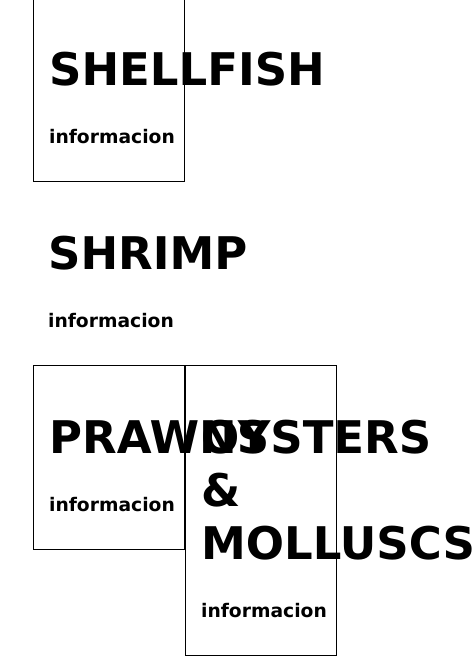
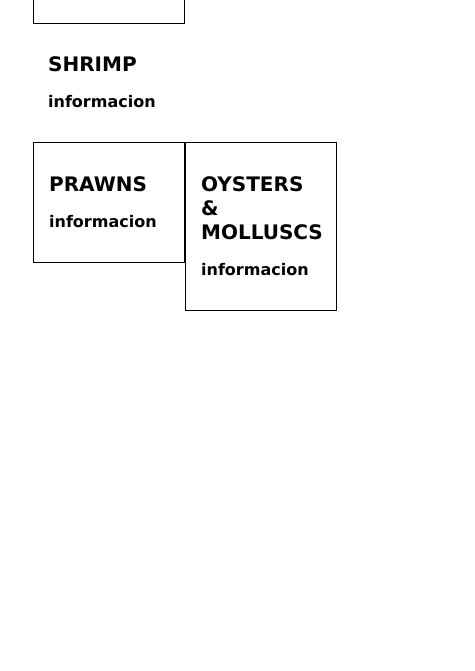
Before and after one commit to AngelRoEst/Practica-3.1, a plain HTML site: page index.html in a window 390 px wide. Shown: the part 854-1525 px from the top of the page, 475 px wide, since content can reach past the window. After the commit the page ends 1180 px from the top, so only its background shows below. Drawn offline with Linux system fonts and the light colour scheme.

Commit message:
media querie para resolucion <720

```diff
--- a/style.css
+++ b/style.css
@@ -25,15 +25,27 @@
 }
 
 @media (max-width: 768px) {
-    h1 {
-      font-size: 30px;
+    .col-6-cuerpo {
+        padding: 10px;
     }
-    .pagina {
-      padding-left: 5px;
-      padding-right: 5px;
+
+    .col-4-wholefish h1,
+    .col-5-filletfish h1,
+    .col-10-shellfish h1,
+    .col-7-shrimp h1,
+    .col-8-prawns h1,
+    .col-9-oysters-molluscs h1 {
+        font-size: 20px;
+        margin-bottom: 10px;
     }
-    .header-medium {
-      padding: 2px 3%;
+
+    .col-4-wholefish h3,
+    .col-5-filletfish h3,
+    .col-10-shellfish h3,
+    .col-7-shrimp h3,
+    .col-8-prawns h3,
+    .col-9-oysters-molluscs h3 {
+        font-size: 16px;
     }
 }
 
```
